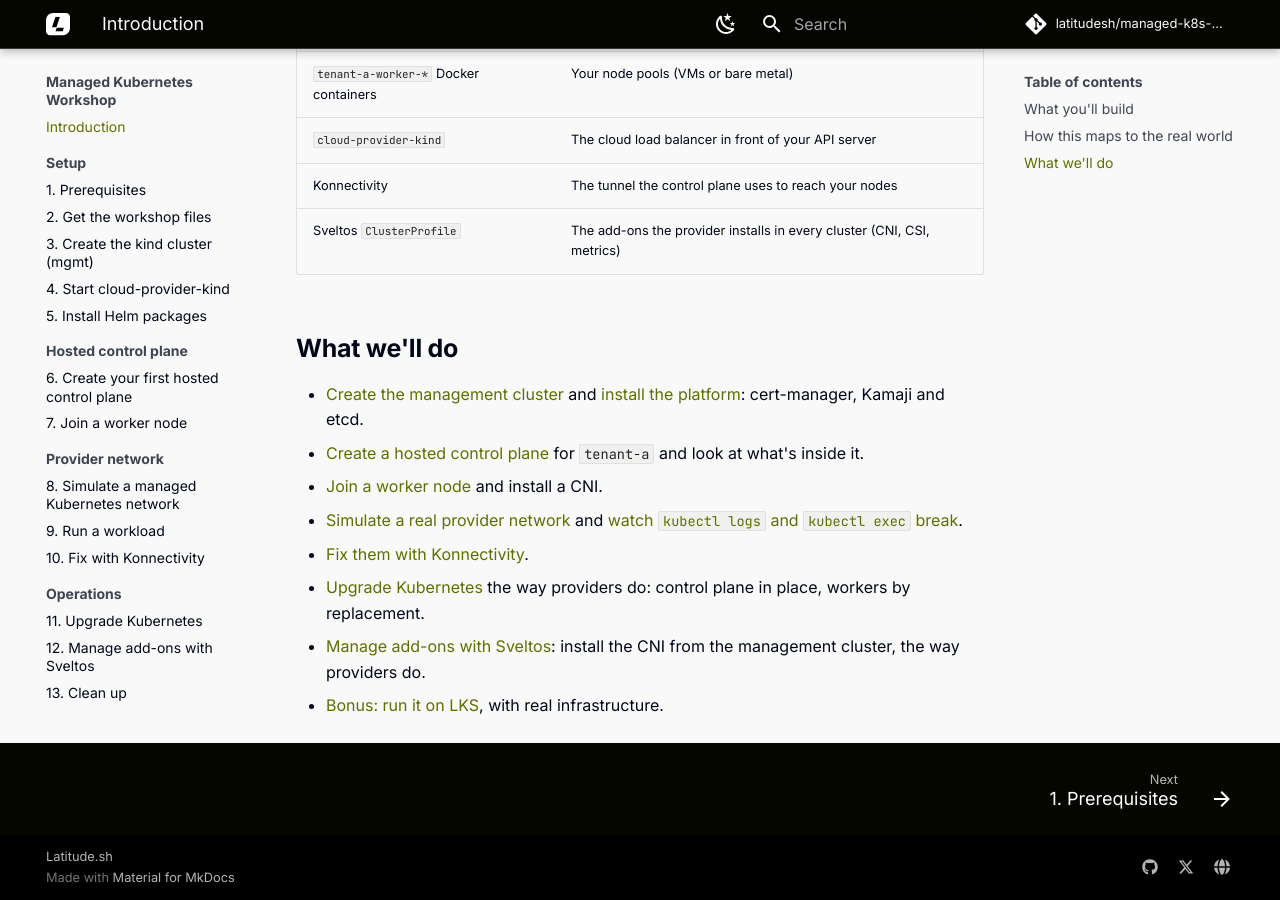
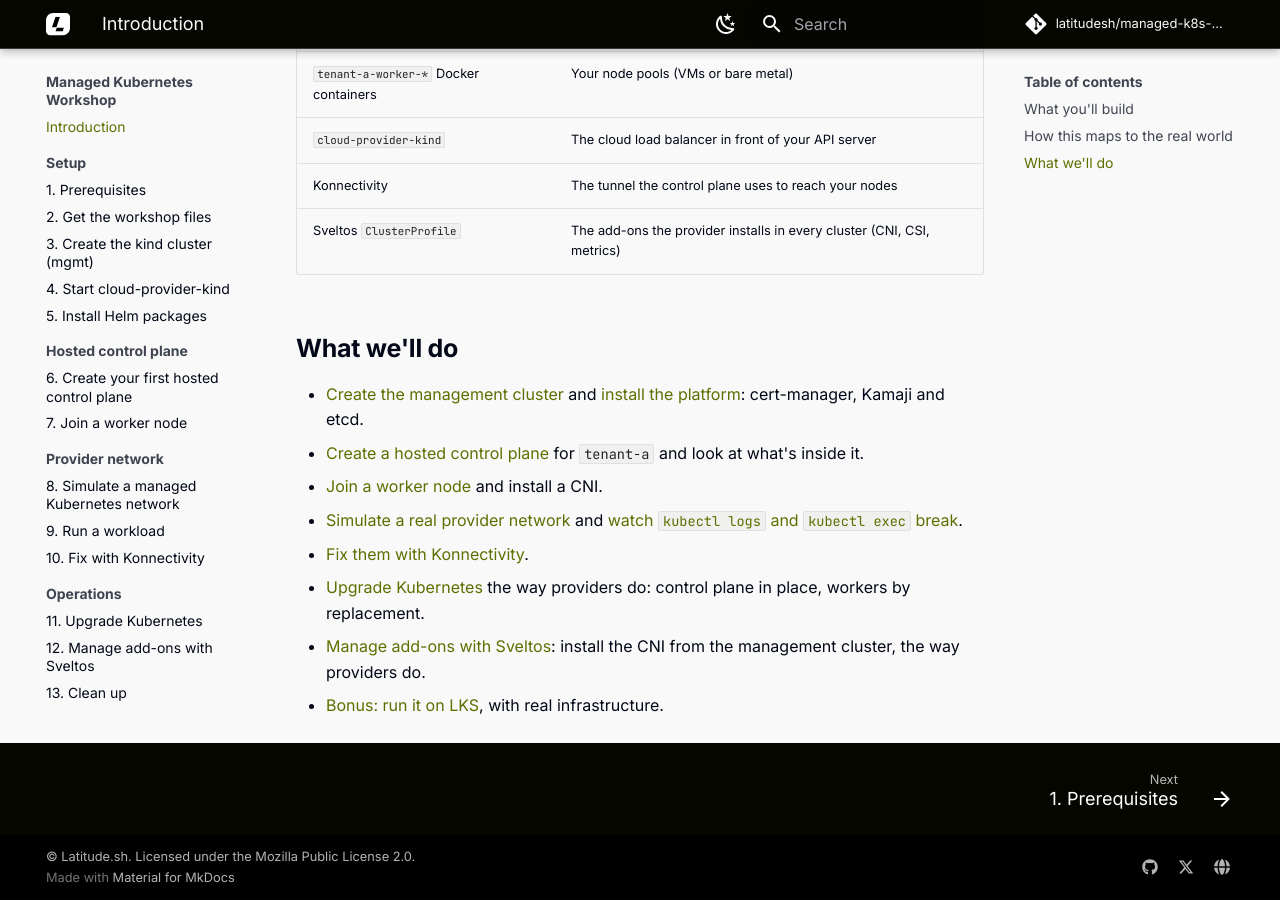
Before and after one commit to latitudesh/managed-k8s-workshop, an MkDocs documentation site: the page built from docs/index.md, in a window 1280 px wide and 900 px high, scrolled down 1078 px. Built offline with MkDocs 1.6.1 and Material for MkDocs 9.7.7, drawn with Linux system fonts in a browser that asks for light colours; comment, search, counter and statistics services are not loaded.

Commit message:
Add Mozilla Public License 2.0
We are making this repository public, so it needs a license. Add the
full license text, a License section in the README and the license
notice in the site footer.

Co-Authored-By: Claude Fable 5.1 <noreply@anthropic.com>

```diff
--- a/mkdocs.yml
+++ b/mkdocs.yml
@@ -4,7 +4,7 @@ site_url: https://latitudesh.github.io/managed-k8s-workshop/
 repo_url: https://github.com/latitudesh/managed-k8s-workshop
 repo_name: latitudesh/managed-k8s-workshop
 edit_uri: edit/main/docs/
-copyright: Latitude.sh
+copyright: '© Latitude.sh. Licensed under the <a href="https://www.mozilla.org/MPL/2.0/">Mozilla Public License 2.0</a>.'
 
 theme:
   name: material
```
Also changed, not shown: README.md (+4 -0 lines), 1 other file.
